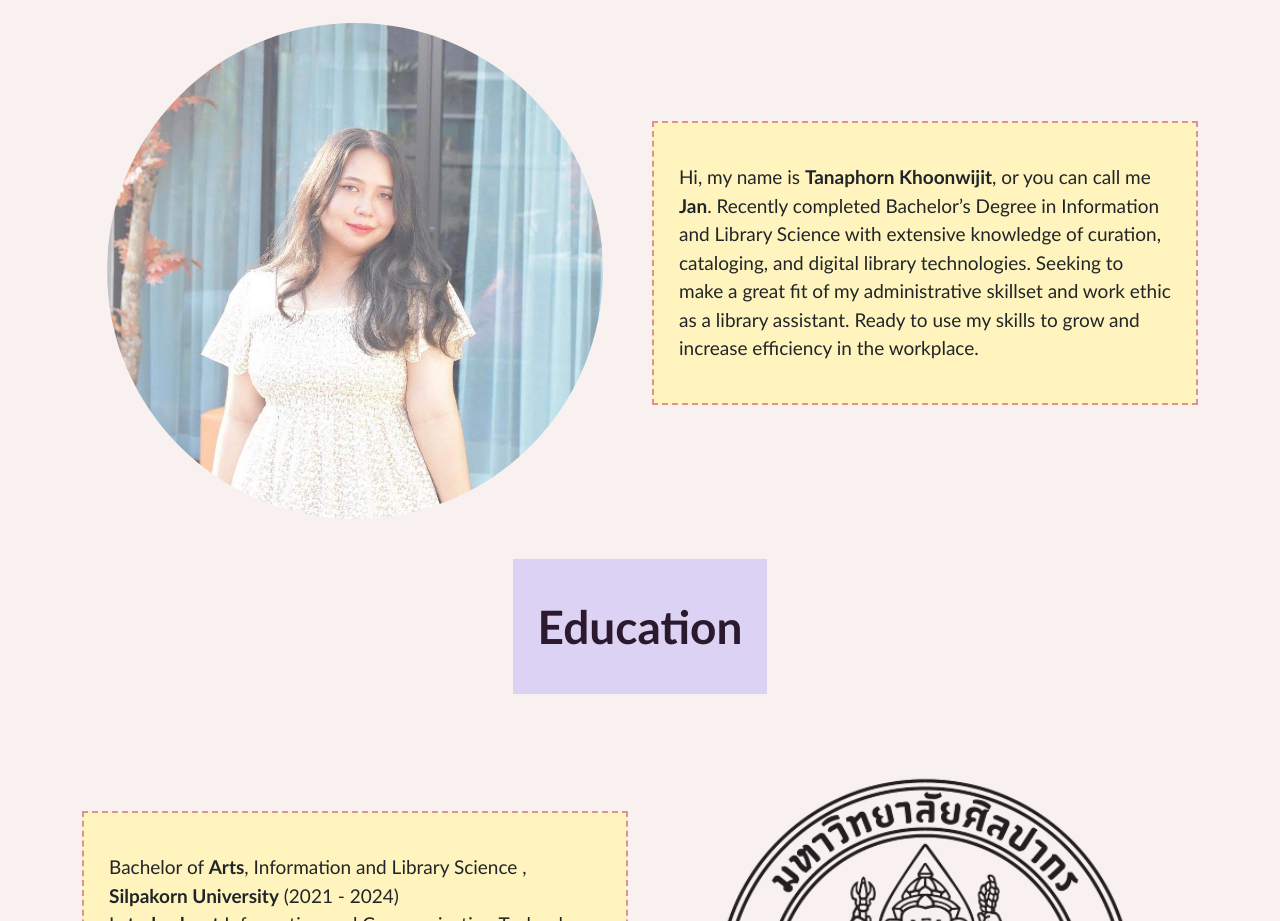
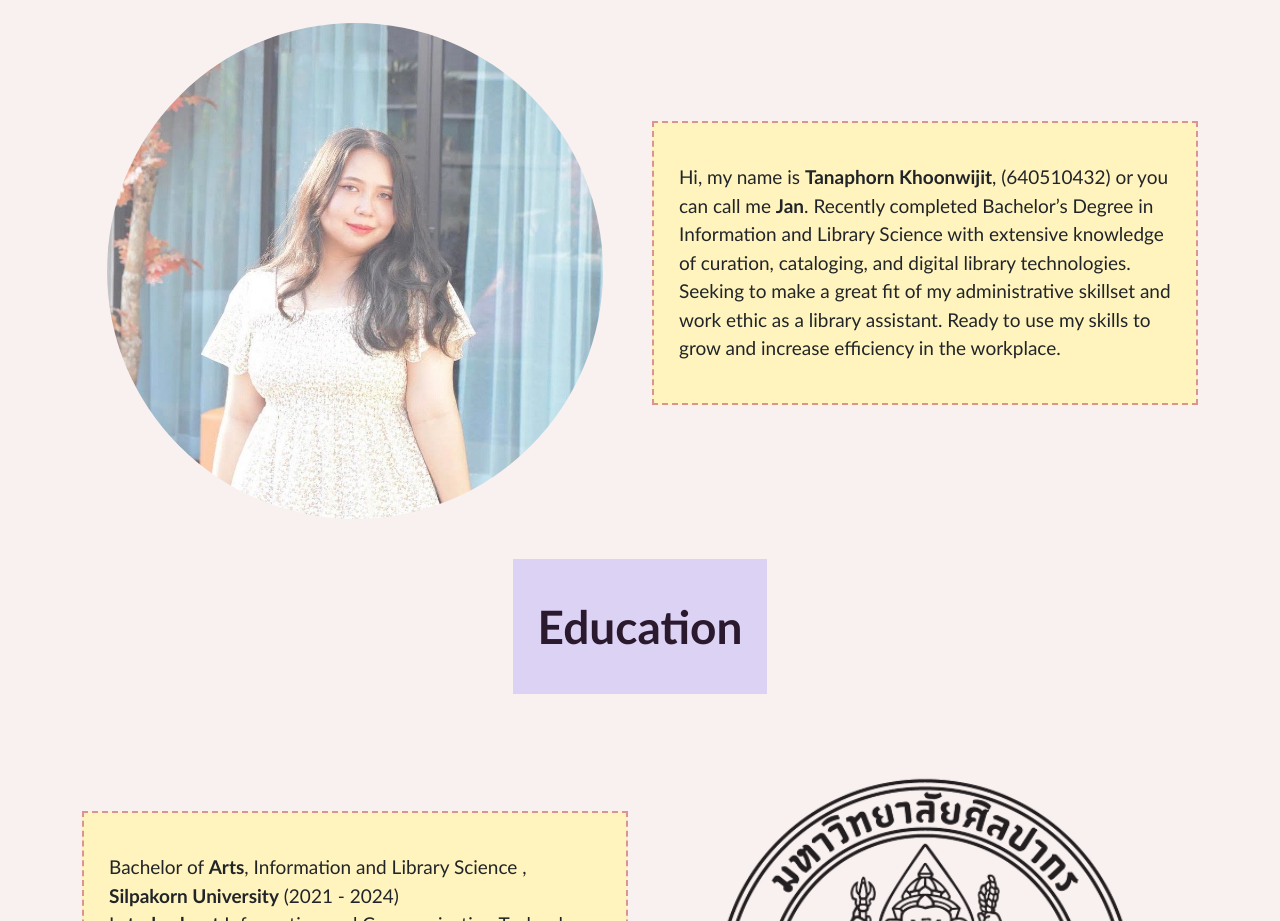
Before and after one commit to janwijit/resume, a plain HTML site: page index.html in a window 1280 px wide. Shown: the part 900-1821 px from the top of the page. Drawn offline with nearby package versions, Linux system fonts and the light colour scheme.

Commit message:
version3

```diff
--- a/index.html
+++ b/index.html
@@ -36,12 +36,12 @@
               class="padding img-myself" width="100%"></a> </div>
         <div class="col-md-6">
           <p class="padding color-1 border-text">Hi, my name is <b>Tanaphorn
-              Khoonwijit</b>, or you can call me <b>Jan</b>. Recently completed
-            Bachelor’s Degree in Information and Library Science with extensive
-            knowledge of curation, cataloging, and digital library technologies.
-            Seeking to make a great fit of my administrative skillset and work
-            ethic as a library assistant. Ready to use my skills to grow and
-            increase efficiency in the workplace. </p>
+              Khoonwijit</b>, (640510432) or you can call me <b>Jan</b>.
+            Recently completed Bachelor’s Degree in Information and Library
+            Science with extensive knowledge of curation, cataloging, and
+            digital library technologies. Seeking to make a great fit of my
+            administrative skillset and work ethic as a library assistant. Ready
+            to use my skills to grow and increase efficiency in the workplace. </p>
         </div>
       </div>
       <div class="row">
@@ -100,7 +100,8 @@
               class="carousel-control-next" type="button" data-bs-target="#carouselExample"
 
               data-bs-slide="next"> <span class="carousel-control-next-icon" aria-hidden="true"></span>
-              <span class="visually-hidden">Next</span> </button><br> </div>
+              <span class="visually-hidden">Next</span> </button><br>
+          </div>
         </div>
       </div>
       <div class="row">
```
Also changed, not shown: 1 other file.
